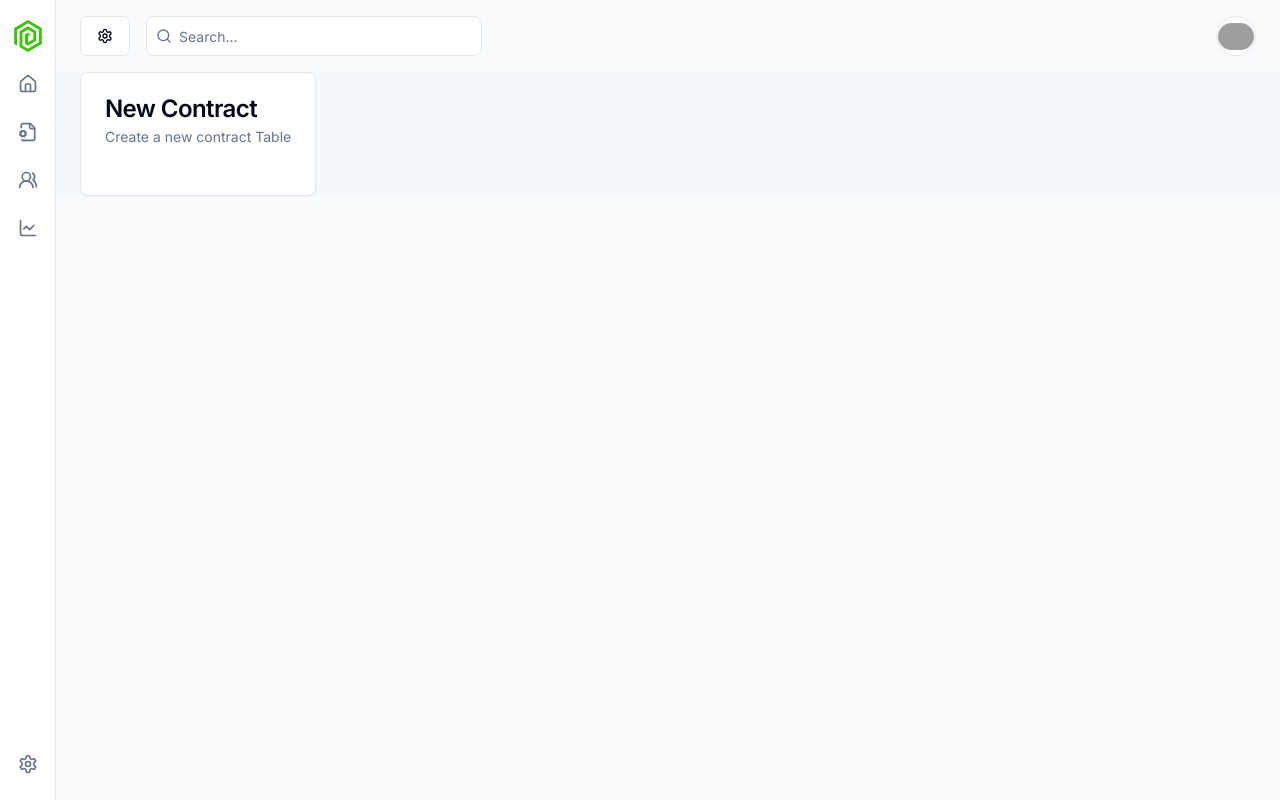
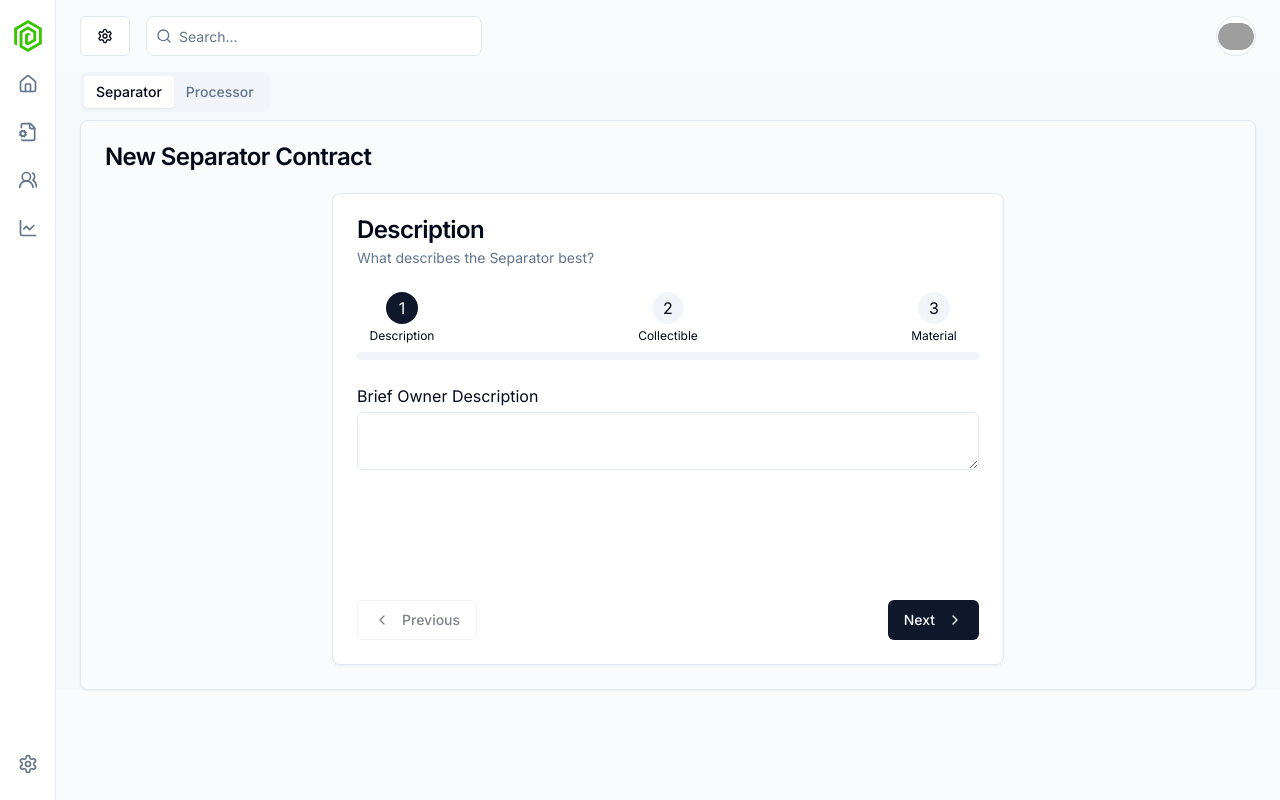
Before and after one commit to veridibloc/dashboard, a Next.js app: page /en/contracts/stock/new in a window 1280 px wide. Built offline with nearby package versions, Linux system fonts and the light colour scheme; no server answers; grey boxes are pictures that could not be loaded.

Commit message:
feat: added generic wizard form, and started with contract creation

```diff
--- a/app/[locale]/(protected)/contracts/stock/new/page.tsx
+++ b/app/[locale]/(protected)/contracts/stock/new/page.tsx
@@ -1,11 +1,14 @@
 import {
   Card,
   CardContent,
-  CardDescription,
   CardHeader,
   CardTitle
 } from '@/components/ui/card';
-import { ChildrenProps } from '@/types/childrenProps';
+import { Tabs, TabsContent, TabsList, TabsTrigger } from '@/components/ui/tabs';
+import {
+  StockContractCreationFormProcessor,
+  StockContractCreationFormSeparator
+} from '@/features/contracts/stock/stockContractCreation';
 
 /*
  * 1. instantiate contract -> charges with 1 SIGNA also
@@ -18,21 +21,32 @@ import { ChildrenProps } from '@/types/childrenProps';
 
 export default async function NewContractPage() {
   return (
+    <Tabs defaultValue="separator">
       <div className="flex items-center">
-        <Card>
+        <TabsList>
+            <TabsTrigger value="separator">Separator</TabsTrigger>
+            <TabsTrigger value="processor">Processor</TabsTrigger>
+        </TabsList>
+      </div>
+      <TabsContent value="separator">
+        <Card className="bg-card/25">
           <CardHeader>
-            <CardTitle>New Contract</CardTitle>
-            <CardDescription>Create a new contract Table</CardDescription>
+            <CardTitle>New Separator Contract</CardTitle>
           </CardHeader>
           <CardContent>
-            <TableContainer>
-            </TableContainer>
+              <StockContractCreationFormSeparator/>
           </CardContent>
         </Card>
-      </div>
-  );
+      </TabsContent>
+      <TabsContent value="processor">
+        <Card className="bg-card/25">
+          <CardHeader>
+            <CardTitle>New Processor Contract</CardTitle>
+          </CardHeader>
+          <CardContent>
+              <StockContractCreationFormProcessor/>
+          </CardContent>
+        </Card>
+      </TabsContent>
+    </Tabs>  );
 }
-
-const TableContainer = ({ children }: ChildrenProps) => (
-  <div className="max-h-[600px] overflow-y-auto">{children}</div>
-);
--- /dev/null
+++ b/components/hooks/useFormWizard.ts
@@ -0,0 +1,24 @@
+import { useState } from 'react';
+
+export function useFormWizard<T, V = any>(initalState: T, stepCount: number) {
+  const [step, setStep] = useState(1)
+  const [data, setData] = useState<T>(initalState)
+
+  console.log("useFormWizard", step, data)
+
+  const updateData = (key: keyof T, value: V) => {
+    setData(prev => ({ ...prev, [key]: value }))
+  }
+
+  const nextStep = () => setStep(prev => Math.min(prev + 1, stepCount))
+  const previousStep = () => setStep(prev => Math.max(prev - 1, 0))
+
+  return {
+    step,
+    nextStep,
+    previousStep,
+    updateData,
+    data
+  }
+
+}
--- a/components/states/mnemonicAtom.ts
+++ b/components/states/mnemonicAtom.ts
@@ -23,7 +23,6 @@ export const mnemonicUnlockAtom = (secureToken:string) => atom(
     try {
       return await decrypt(encrypted, secureToken);
     } catch (e) {
-      // console.error('Failed to decrypt');
       return '';
     }
   }
--- /dev/null
+++ b/components/ui/wizard.tsx
@@ -0,0 +1,71 @@
+'use client';
+
+import { useFormWizard } from '@/components/hooks/useFormWizard';
+import { Card, CardContent, CardDescription, CardFooter, CardHeader, CardTitle } from '@/components/ui/card';
+import { Button } from '@/components/ui/button';
+import { ChevronLeft, ChevronRight } from 'lucide-react';
+import { ReactNode } from 'react';
+
+
+export interface WizardStepProps<T, V = any> {
+  step: number,
+  data: T,
+  updateData: (key: keyof T, value: V) => void
+}
+
+export interface WizardStep {
+  title: string;
+  description: string;
+}
+
+export interface WizardProps<T, V = any> {
+  steps: WizardStep[],
+  initialState: T,
+  children: (props: WizardStepProps<T, V>) => ReactNode;
+  onFinish: (formData: T) => void;
+}
+
+export function Wizard<T, V = any>({ steps, initialState, onFinish, children }: WizardProps<T, V>) {
+  const { step, nextStep, previousStep, data, updateData } = useFormWizard<T, V>(initialState, steps.length);
+
+  return (
+    <Card className="w-full max-w-2xl mx-auto">
+      <CardHeader>
+        <CardTitle>{steps[step - 1].title}</CardTitle>
+        <CardDescription>{steps[step - 1].description}</CardDescription>
+      </CardHeader>
+      <CardContent>
+        <div className="mb-4">
+          <div className="flex justify-between mb-2">
+            {steps.map((s, i) => (
+              <div key={i} className="flex flex-col items-center">
+                <div
+                  className={`w-8 h-8 rounded-full flex items-center justify-center ${i + 1 <= step ? 'bg-primary text-primary-foreground' : 'bg-muted'}`}
+                >
+                  {i + 1}
+                </div>
+                <span className="text-xs mt-1 w-[90px] text-center">{s.title}</span>
+              </div>
+            ))}
+          </div>
+          <div className="w-full bg-muted rounded-full h-2">
+            <div
+              className="bg-primary h-2 rounded-full transition-all duration-300 ease-in-out"
+              style={{ width: `${((step - 1) / (steps.length - 1)) * 100}%` }}
+            ></div>
+          </div>
+        </div>
+        {children({ step, data, updateData })}
+      </CardContent>
+      <CardFooter className="flex justify-between">
+        <Button onClick={previousStep} disabled={step === 1} variant="outline">
+          <ChevronLeft className="mr-2 h-4 w-4" /> Previous
+        </Button>
+        <Button onClick={step === steps.length ? () => onFinish(data) : nextStep} disabled={step === 5}>
+          {step === steps.length ? 'Finish' : 'Next'}{' '}
+          <ChevronRight className="ml-2 h-4 w-4" />
+        </Button>
+      </CardFooter>
+    </Card>
+  );
+}
--- /dev/null
+++ b/features/contracts/stock/stockContractCreation/index.ts
@@ -0,0 +1,2 @@
+export {StockContractCreationFormProcessor} from "./processor/stockContractCreationFormProcessor"
+export {StockContractCreationFormSeparator} from "./separator/stockContractCreationFormSeparator"
--- /dev/null
+++ b/features/contracts/stock/stockContractCreation/processor/stockContractCreationFormProcessor.tsx
@@ -0,0 +1,3 @@
+export function StockContractCreationFormProcessor() {
+  return <h2>Producer</h2>
+}
--- /dev/null
+++ b/features/contracts/stock/stockContractCreation/separator/creationData.tsx
@@ -0,0 +1,6 @@
+export type CreationData = {
+  ownerId: string
+  certificateContractId: string
+  collectorTokenId: string
+  description: string
+}
--- /dev/null
+++ b/features/contracts/stock/stockContractCreation/separator/steps/index.ts
@@ -0,0 +1,3 @@
+export * from "./stepDescription"
+export * from "./stepCollectible"
+export * from "./stepMaterial"
--- /dev/null
+++ b/features/contracts/stock/stockContractCreation/separator/steps/stepCollectible.tsx
@@ -0,0 +1,9 @@
+import { WizardStepProps } from '@/components/ui/wizard';
+import { CreationData } from '../creationData';
+
+
+interface Props extends WizardStepProps<CreationData, string> {}
+
+export function StepCollectible({}: Props) {
+  return <h1>Collectible</h1>
+}
--- /dev/null
+++ b/features/contracts/stock/stockContractCreation/separator/steps/stepDescription.tsx
@@ -0,0 +1,22 @@
+"use client";
+
+import { TextArea } from '@/components/ui/textarea';
+import { WizardStepProps } from '@/components/ui/wizard';
+import { CreationData } from '../creationData';
+import { FieldLegend } from '@/components/ui/fieldLegend';
+
+interface Props extends WizardStepProps<CreationData, string> {}
+
+export function StepDescription({ updateData, data }: Props) {
+
+  return (
+    <>
+      <FieldLegend text="Brief Owner Description" />
+      <TextArea
+        maxLength={64}
+        value={data.description}
+        onChange={(e) => updateData('description', e.target.value)}
+      />
+    </>
+  );
+}
--- /dev/null
+++ b/features/contracts/stock/stockContractCreation/separator/steps/stepMaterial.tsx
@@ -0,0 +1,8 @@
+import { WizardStepProps } from '@/components/ui/wizard';
+import { CreationData } from '../creationData';
+
+interface Props extends WizardStepProps<CreationData, string> {}
+
+export function StepMaterial({}:Props) {
+  return <h1>Material</h1>
+}
--- /dev/null
+++ b/features/contracts/stock/stockContractCreation/separator/stockContractCreationFormSeparator.tsx
@@ -0,0 +1,46 @@
+'use client';
+import { Wizard, WizardStepProps } from '@/components/ui/wizard';
+import { StepDescription, StepMaterial, StepCollectible } from './steps';
+import { CreationData } from './creationData';
+
+const initialData: CreationData = {
+  ownerId: '',
+  certificateContractId: '',
+  collectorTokenId: '',
+  description: ''
+};
+
+const steps = [
+  { title: 'Description', description: 'What describes the Separator best?' },
+  {
+    title: 'Collectible',
+    description: 'Which materials does the Separator receive from Collectors?'
+  },
+  {
+    title: 'Material',
+    description: 'Which materials does the Separators sell to their partners?'
+  }
+];
+
+const StepComponents = [StepDescription, StepCollectible, StepMaterial];
+
+const WizardStepRenderer = (props: WizardStepProps<CreationData, string>) => {
+  const StepComponent = StepComponents[props.step - 1];
+  return StepComponent ? <StepComponent {...props} /> : null;
+};
+
+export function StockContractCreationFormSeparator() {
+  const handleOnFinish = (data: CreationData) => {
+    console.log('onFinish', data);
+  };
+
+  return (
+    <Wizard steps={steps} initialState={initialData} onFinish={handleOnFinish}>
+      {(props) => (
+        <div className="min-h-[200px] w-full py-2">
+          <WizardStepRenderer {...props} />
+        </div>
+      )}
+    </Wizard>
+  );
+}
```
